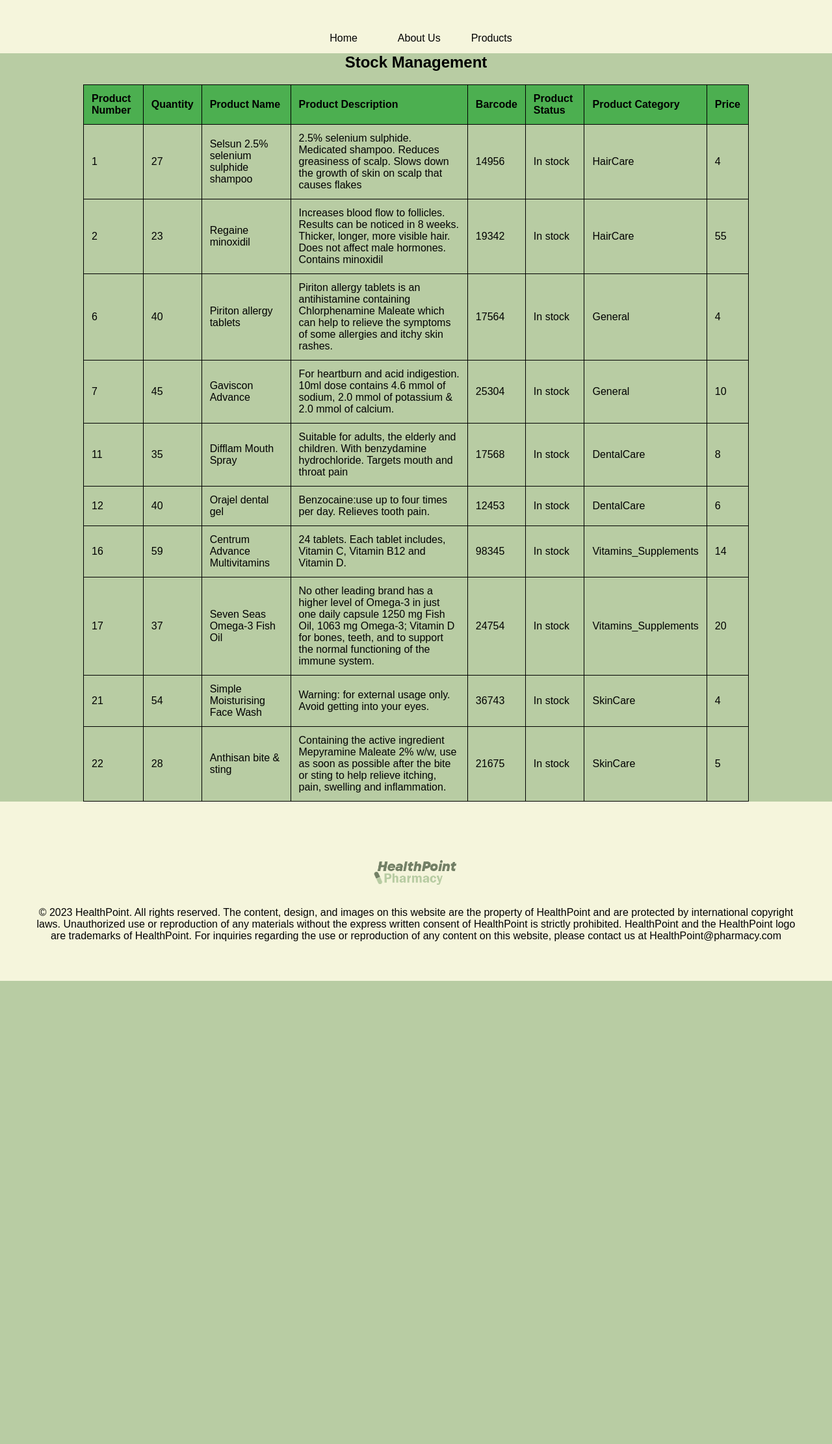
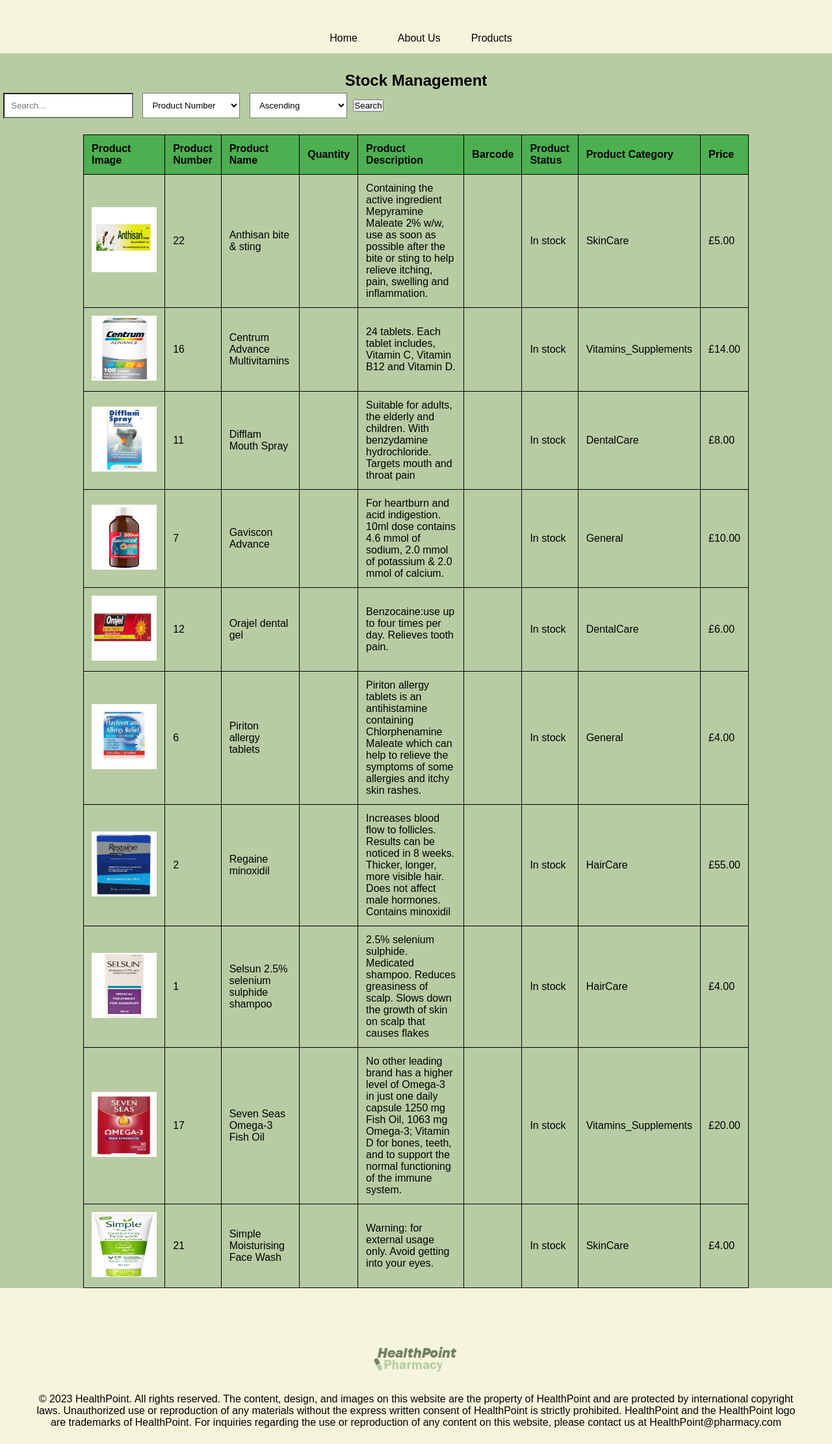
Before and after one commit to RostislavValev01/Group37, a PHP site: page /StockManagementPage.php in a window 1280 px wide. Shown: the part 132-2355 px from the top of the page at 65% size. Before the commit the page ends 1642 px from the top, so only its background shows below. Run offline with PHP 8.4, Linux system fonts and the light colour scheme; data comes from the database, SQL or seed files in the repository; data that the repository does not hold is empty.

Commit message:
Update StockManagementPage.php
added product image to stock table
added search and filter function to stock table
rearranged stock table
fixed logo hyperlink

```diff
--- a/hp website code/StockManagementPage.php
+++ b/hp website code/StockManagementPage.php
@@ -2,18 +2,10 @@
 session_start();
 
 require 'connectdb.php';
+include 'search-function.php';
 
-$sql = "SELECT * FROM stock";
-$result = mysqli_query($con, $sql);
-
-if (!$result) {
-    die('Error executing query: ' . mysqli_error($con));
-}
-
-$stockDetails = mysqli_fetch_all($result, MYSQLI_ASSOC);
-
-if ($stockDetails === null) {
-    die('Error fetching data from the database');
+if (isset($_GET['search'])) {
+  $searchQuery = $_GET['search'];
 }
 ?>
 
@@ -33,7 +25,7 @@ if ($stockDetails === null) {
 <body>
 
 <<nav class="banner">
-    <a href="homePage.php"><img src="hplogo3.png" class="logo" alt="Company Logo"></a>
+    <a href="Index.php"><img src="hplogo3.png" class="logo" alt="Company Logo"></a>
     <form action="" method="get">
       <input type="text" name="search" class="search-bar"
         value="<?= isset($search) && $search !== '' ? htmlspecialchars($search) : '' ?>" placeholder="Search products...">
@@ -88,18 +80,35 @@ if ($stockDetails === null) {
         </ul>
     </div>
 
-    <?php
-    require 'connectdb.php';
-    ?>
+<div class="container">
+    <h2><br>Stock Management</h2>
+    <form action="StockManagementPage.php" method="get">
+      <input type="text" name="search" class="search-bar"
+        value="<?= isset($search) && $search !== '' ? htmlspecialchars($search) : '' ?>" placeholder="Search...">
+      <select name="sort">
+        <option value="ProductSKU">Product Number</option>
+        <option value="ProductName">Product Name</option>
+        <option value="Quantity">Product Quantity</option>
+        <option value="Price">Price</option>
+        <option value="Product_Status">Availability</option>
+        <option value="Product_Category">Product Category</option>
+        <option value="Product_Description">Description</option>
+      </select>
 
-<div class="container">
-    <h2>Stock Management</h2>
+      <select name="order">
+        <option value="asc">Ascending</option>
+        <option value="desc">Descending</option>
+      </select>
+      <input type="submit" value="Search">
+    </form>
+
     <table>
         <thead>
             <tr>
+                <th>Product Image</th>
                 <th>Product Number</th>
+                <th>Product Name</th>
                 <th>Quantity</th>
-                <th>Product Name</th>
                 <th>Product Description</th>
                 <th>Barcode</th>
                 <th>Product Status</th>
@@ -108,16 +117,17 @@ if ($stockDetails === null) {
             </tr>
         </thead>
         <tbody>
-        <?php foreach ($stockDetails as $product): ?>
+        <?php foreach ($stock as $product): ?>
                 <tr>
+                    <td><img src="productImages/<?php echo $product['ProductSKU']; ?>.jpg" alt="Product Image" style="width:100px;height:100px;"></td>
                     <td><?= htmlspecialchars($product['ProductSKU']) ?></td>
+                    <td><?= htmlspecialchars($product['ProductName']) ?></td>
                     <td><?= htmlspecialchars($product['Quantity']) ?></td>
-                    <td><?= htmlspecialchars($product['ProductName']) ?></td>
                     <td><?= htmlspecialchars($product['Product_Description']) ?></td>
                     <td><?= htmlspecialchars($product['Barcode']) ?></td>
                     <td><?= htmlspecialchars($product['Product_Status']) ?></td>
                     <td><?= htmlspecialchars($product['Product_Category']) ?></td>
-                    <td><?= htmlspecialchars($product['Price']) ?></td>
+                    <td>£<?= htmlspecialchars($product['Price']) ?>.00</td>
                 </tr>
             <?php endforeach; ?>
         </tbody>
```
